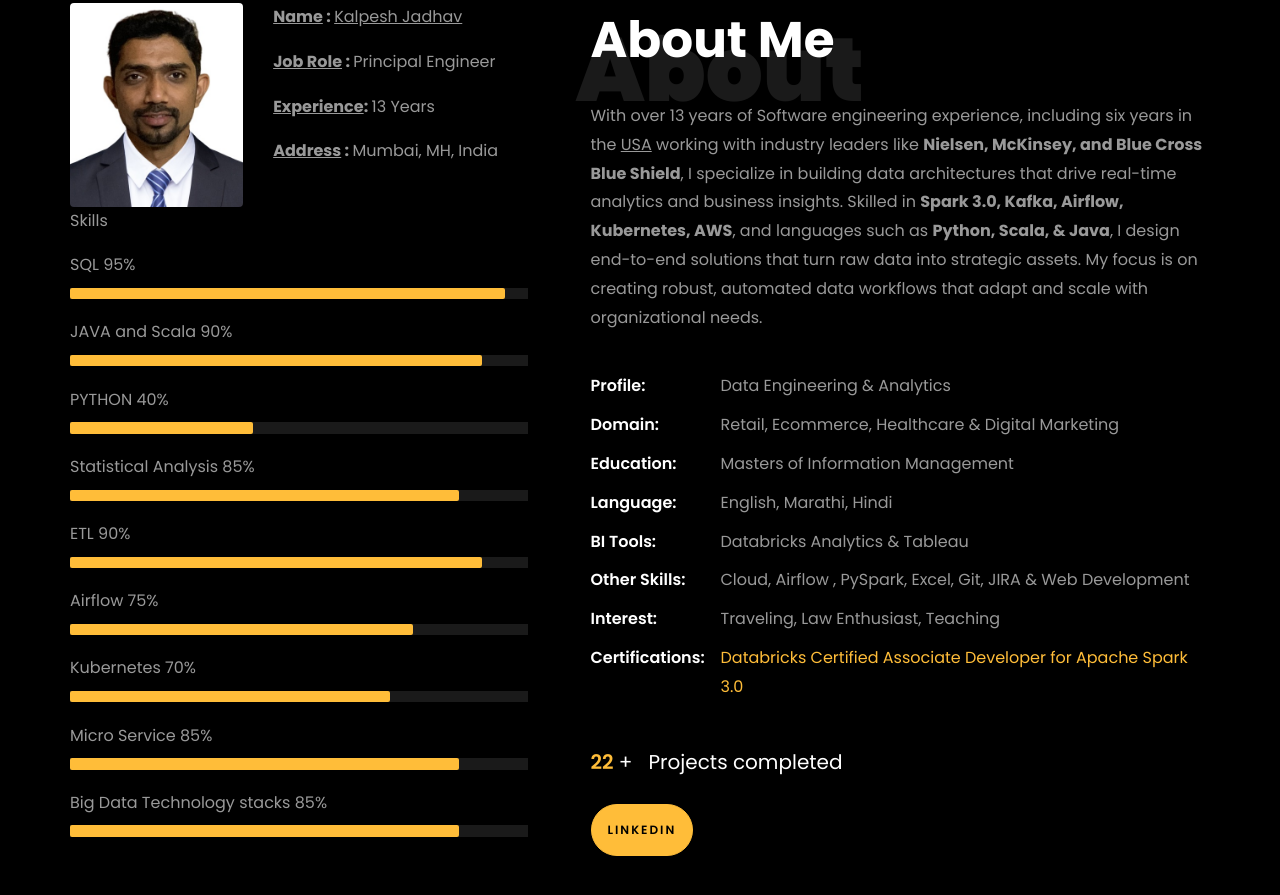
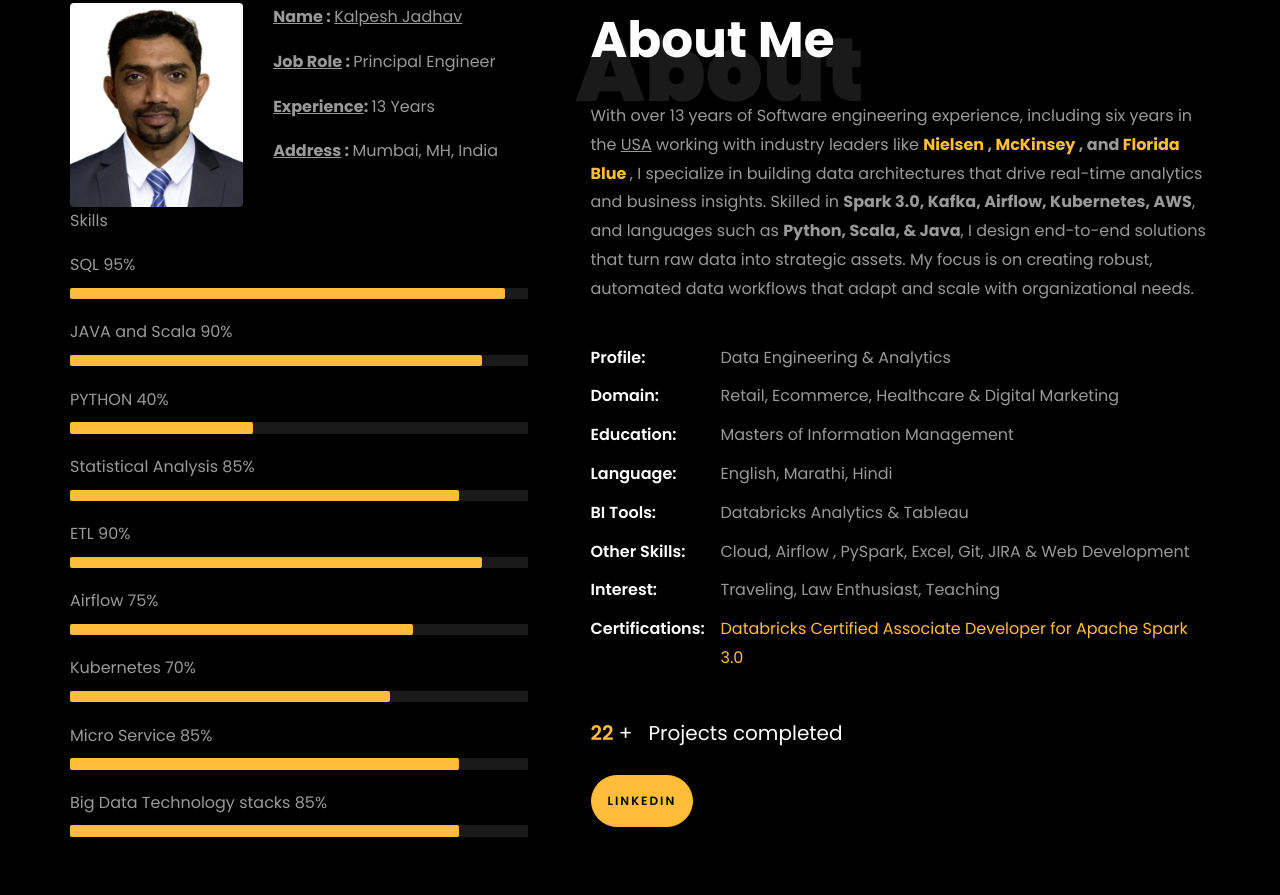
Before and after one commit to kalpeshjv23/kalpesh_jadhav, a plain HTML site: page index.html in a window 1280 px wide. Shown: the part 859-1754 px from the top of the page. Drawn offline with Linux system fonts and the light colour scheme; files whose address does not match are found by name.

Commit message:
added company urls

```diff
--- a/index.html
+++ b/index.html
@@ -296,7 +296,7 @@
 								<h1 class="big">About</h1>
 								<h2 class="mb-4">About Me</h2>
 
-								<p>With over 13 years of Software engineering experience, including six years in the <u>USA</u> working with industry leaders like <b>Nielsen, McKinsey, and Blue Cross Blue Shield</b>, I specialize in building data architectures that drive real-time analytics and business insights. Skilled in <b>Spark 3.0, Kafka, Airflow, Kubernetes, AWS</b>, and languages such as <b>Python, Scala, &amp; Java</b>, I design end-to-end solutions that turn raw data into strategic assets. My focus is on creating robust, automated data workflows that adapt and scale with organizational needs.</p>
+								<p>With over 13 years of Software engineering experience, including six years in the <u>USA</u> working with industry leaders like <b><a href="https://www.nielsen.com/"> Nielsen </a>, <a href="https://www.mckinsey.com/"> McKinsey </a>, and <a href="https://www.linkedin.com/company/florida-blue/">Florida Blue </a></b>, I specialize in building data architectures that drive real-time analytics and business insights. Skilled in <b>Spark 3.0, Kafka, Airflow, Kubernetes, AWS</b>, and languages such as <b>Python, Scala, &amp; Java</b>, I design end-to-end solutions that turn raw data into strategic assets. My focus is on creating robust, automated data workflows that adapt and scale with organizational needs.</p>
 								<ul class="about-info mt-4 px-md-0 px-2">
 									<li class="d-flex"><span>Profile:</span> <span>Data Engineering &amp; Analytics</span></li>
 									<li class="d-flex"><span>Domain:</span> <span>Retail, Ecommerce, Healthcare &amp; Digital Marketing</span></li>
```
